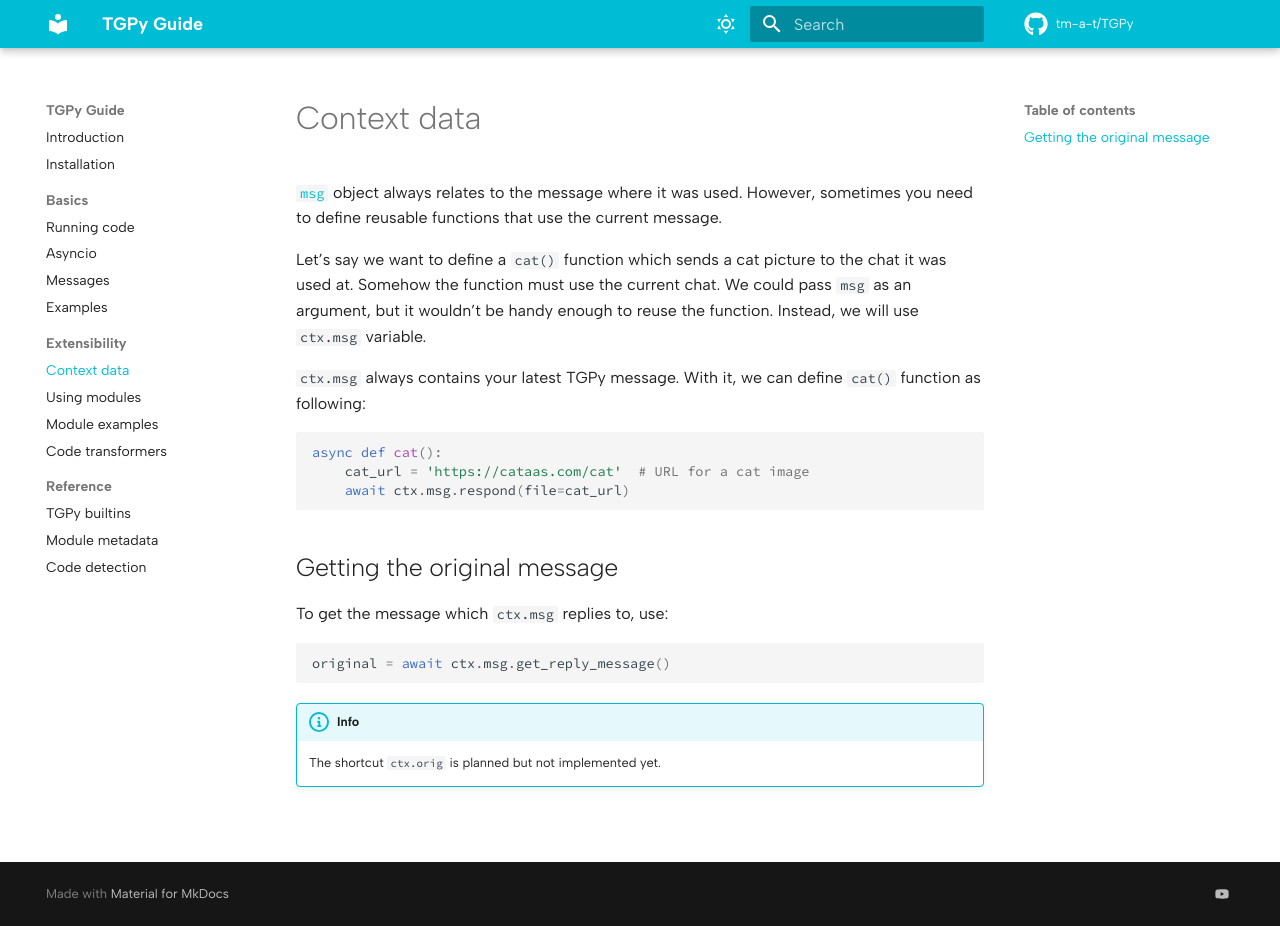
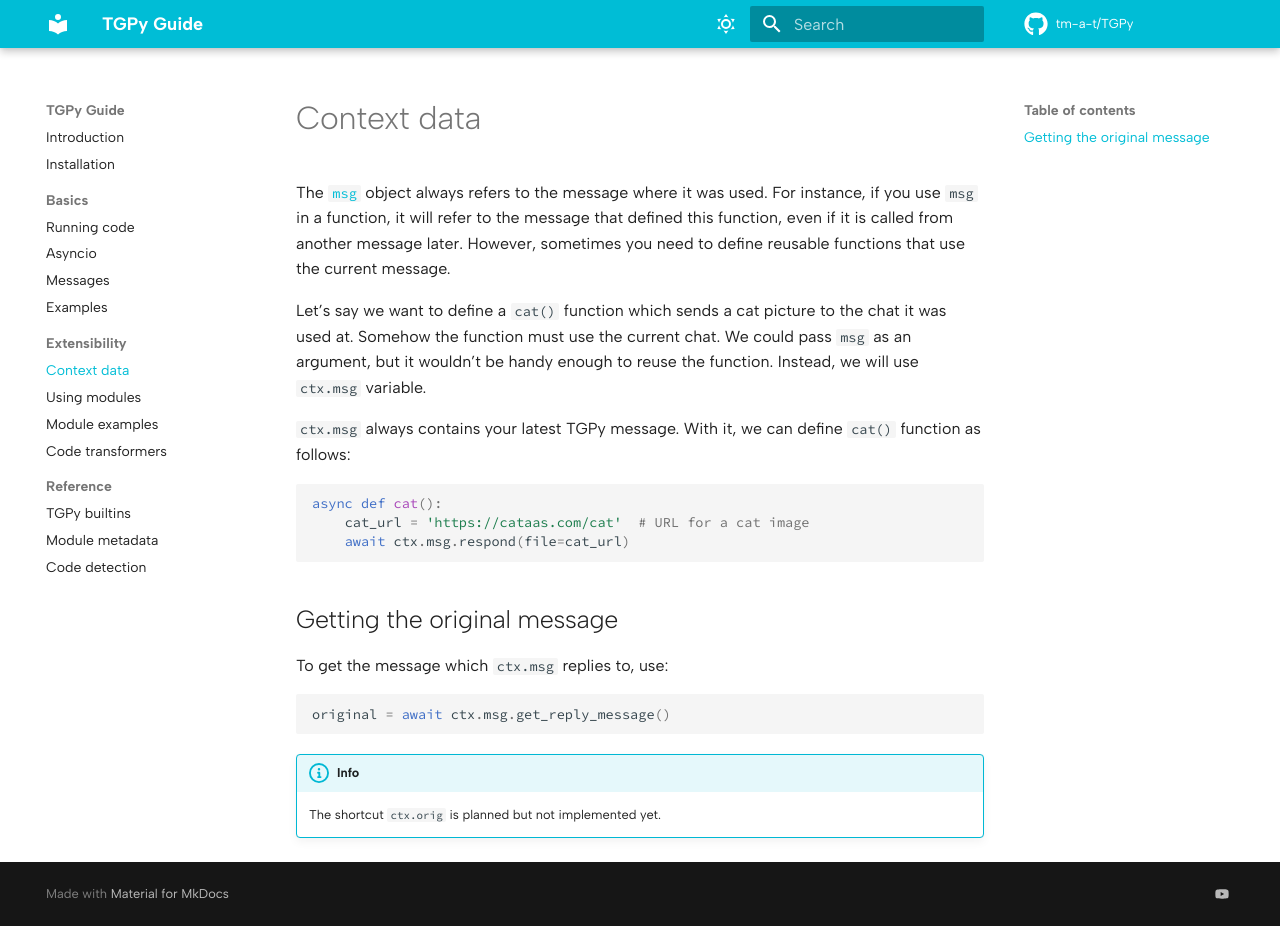
Before and after one commit to tm-a-t/TGPy, an MkDocs documentation site: the page built from guide/docs/extensibility/context.md, in a window 1280 px wide and 926 px high. Built offline with MkDocs 1.6.1 and Material for MkDocs 9.7.7, drawn with Linux system fonts in a browser that asks for light colours; comment, search, counter and statistics services are not loaded.

Commit message:
Update context.md

````diff
--- a/guide/docs/extensibility/context.md
+++ b/guide/docs/extensibility/context.md
@@ -1,13 +1,15 @@
 # Context data
 
-[`msg`](../reference/builtins.md#telethon-objects) object always relates to the message where it was used. However,
-sometimes you need to define reusable functions that use the current message.
+The [`msg`](../reference/builtins.md#telethon-objects) object always refers to the message where it was used. For
+instance, if you use `msg` in a function, it will refer to the message that defined this function, even if it is
+called from another message later. However, sometimes you need to define reusable functions that use the current
+message.
 
 Let’s say we want to define a `cat()` function which sends a cat picture to the chat it was used at. Somehow the
 function must use the current chat. We could pass `msg` as an argument, but it wouldn’t be handy enough to reuse the
 function. Instead, we will use `ctx.msg` variable.
 
-`ctx.msg` always contains your latest TGPy message. With it, we can define `cat()` function as following:
+`ctx.msg` always contains your latest TGPy message. With it, we can define `cat()` function as follows:
 
 ```python
 async def cat():
````
